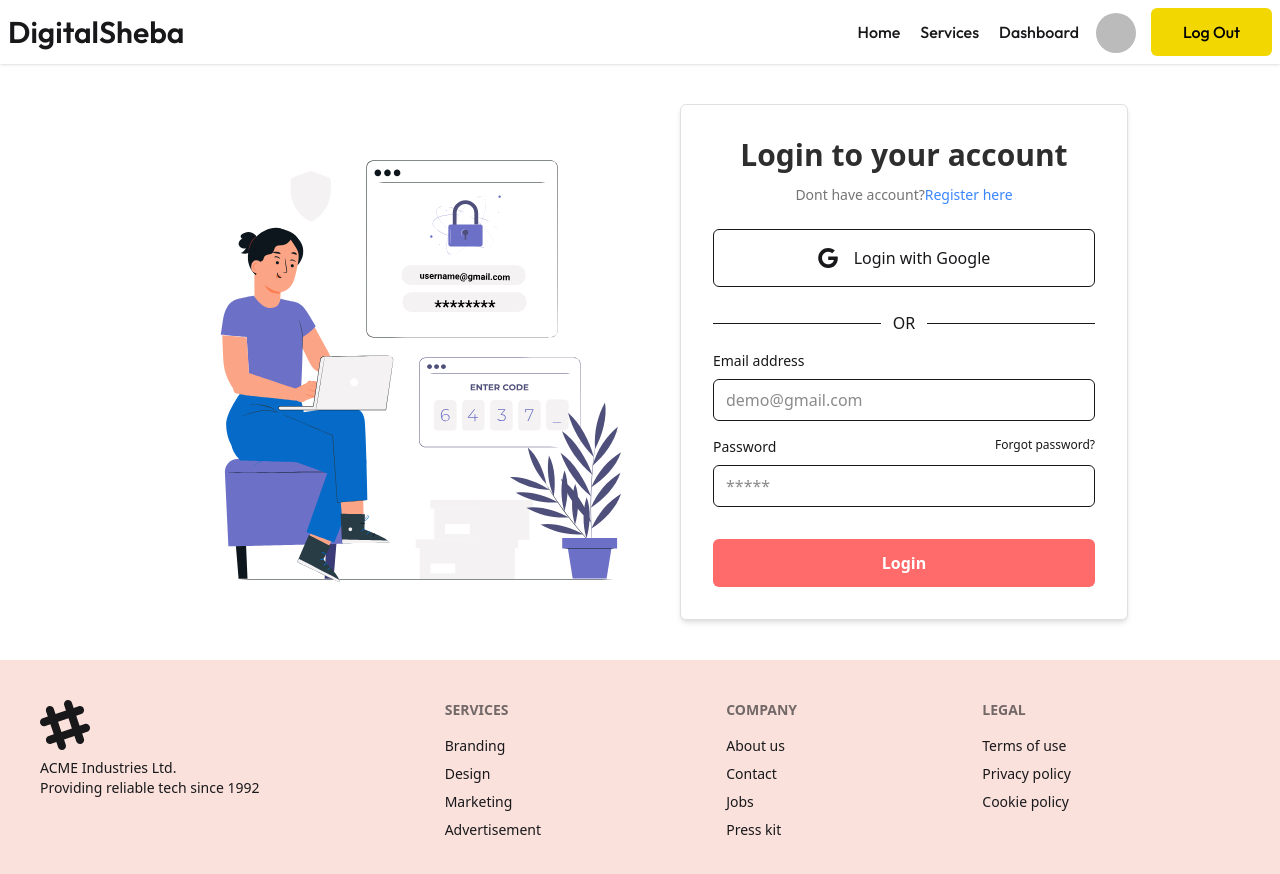
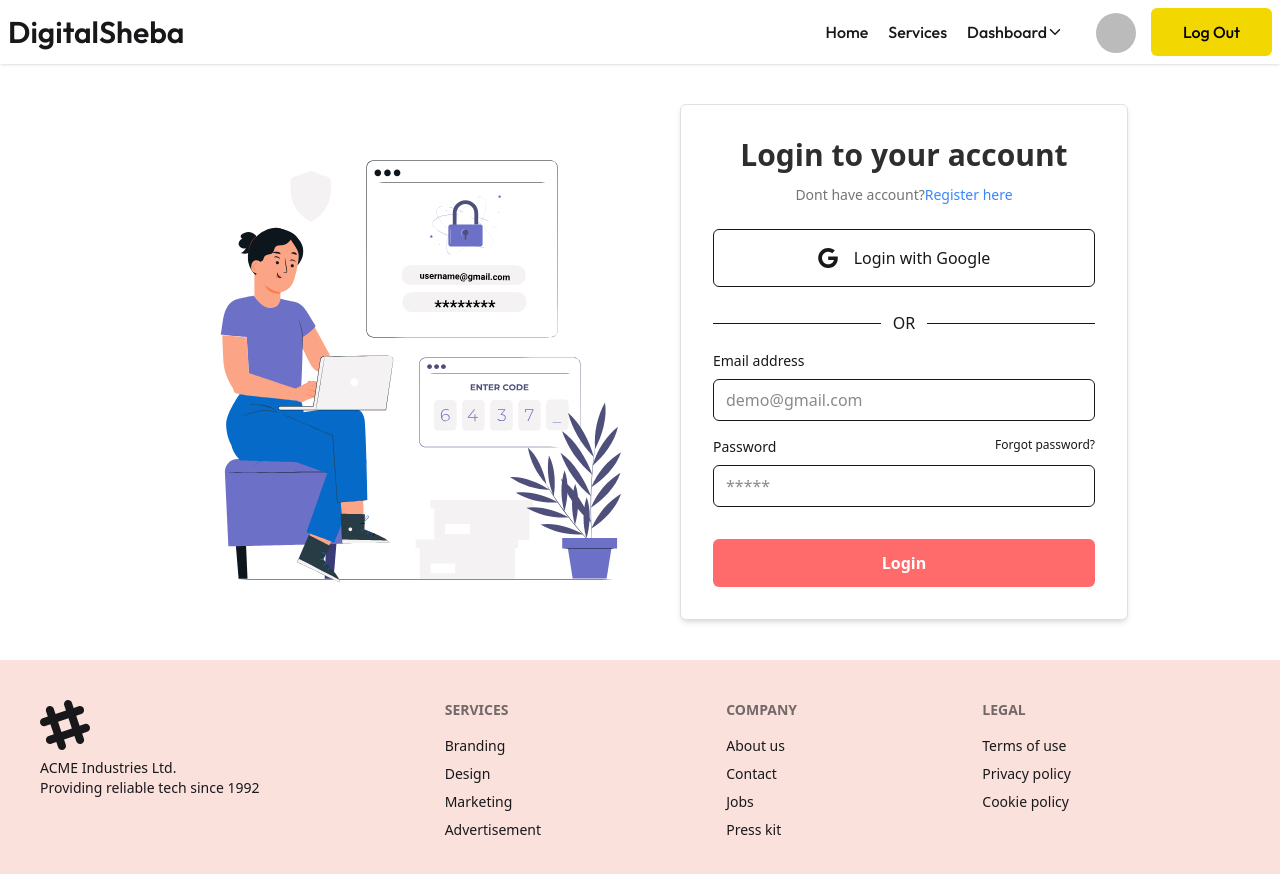
Before and after one commit to abdullahjim29/digital-sheba-client, a React (Vite) app: page /login in a window 1280 px wide. Shown: the top 874 px of the page. Built offline with nearby package versions, Linux system fonts and the light colour scheme; no server answers; sample sign-in values are in the browser's storage; a web font is replaced by a local one.

Commit message:
modify navbar

```diff
--- a/src/components/Navbar.jsx
+++ b/src/components/Navbar.jsx
@@ -1,8 +1,12 @@
 import { Link, NavLink } from "react-router-dom";
 import UseAuth from "../hooks/useAuth";
+import { IoIosArrowDown, IoIosArrowUp } from "react-icons/io";
+import { useRef, useState } from "react";
 
 const Navbar = () => {
   const { user, logOutUser } = UseAuth();
+  const [showDropDown, setShowDropDown] = useState(false);
+  const timeOutRef = useRef(null);
 
   const handleLogOutUser = () => {
     logOutUser()
@@ -11,10 +15,13 @@
   };
 
   const dropNav = () => {
-    document.querySelector("#dropDown").className = "block";
+    clearTimeout(timeOutRef.current);
+    setShowDropDown(true);
   };
   const hiddenDropDown = () => {
-    document.querySelector("#dropDown").className = "hidden";
+    timeOutRef.current = setTimeout(() => {
+      setShowDropDown(false);
+    }, 1000);
   };
 
   const navLinks = (
@@ -30,16 +37,16 @@
 
   const navlinks2 = (
     <>
-      <li>
+      <li className="drop">
         <NavLink to={"/add-service"}>Add Service</NavLink>
       </li>
-      <li>
+      <li className="drop">
         <NavLink to={"/manage-services"}>Manage Service</NavLink>
       </li>
-      <li>
+      <li className="drop">
         <NavLink to={"/booked/services"}>Booked-Services</NavLink>
       </li>
-      <li>
+      <li className="drop">
         <NavLink to={"/service-to-do"}>Service-To-Do</NavLink>
       </li>
     </>
@@ -69,7 +76,7 @@
             </div>
             <ul
               tabIndex={0}
-              className="menu menu-sm dropdown-content bg-[#ffedeb] rounded-box z-1 mt-3 w-52 p-2 shadow"
+              className="menu menu-sm dropdown-content bg-[#F4F6F0] rounded-box z-1 mt-3 w-52 p-2 shadow"
             >
               {user && (
                 <div
@@ -88,17 +95,19 @@
               )}
               {navLinks}
               {user && (
+
                 <ul className="menu menu-horizontal px-1 text-[1.1rem]">
-                  <li className="">
+                  <li>
                     <details>
                       <summary>Dashboard</summary>
-                      <ul className="bg-[#ffedeb] rounded-t-none p-2 w-48 text-[1.1rem]">
+                      <ul className="bg-[#f1fae1] rounded-t-none p-2 w-48">
                         {navlinks2}
                       </ul>
                     </details>
                   </li>
                 </ul>
               )}
+
             </ul>
           </div>
           <Link to={"/"} className="text-3xl font-semibold">
@@ -108,31 +117,24 @@
 
         {/* menu for large devices */}
         <div className="navbar-end space-x-4">
-          {/* <div className="navbar-center hidden lg:flex">
-            <ul className="menu menu-horizontal px-1 text-[16px]">
-              {navLinks}
-            </ul>
-            {user && (
-              <ul onMouseEnter={dropNav} className="menu menu-horizontal px-1">
-                <li>
-                  <details>
-                    <summary>Dashboard</summary>
-                    <ul id="dropDown" className="bg-[#ffedeb] rounded-t-none p-2 w-40">
-                      {navlinks2}
-                    </ul>
-                  </details>
-                </li>
-              </ul>
-            )}
-          </div> */}
-
-          <div>
+          <div className="hidden lg:block">
             <ul className="flex gap-5">
               {navLinks}
               {user && (
-                <li onMouseEnter={dropNav} onMouseLeave={hiddenDropDown}>
-                  Dashboard
-                  <ul id="dropDown" className="hidden">
+                <li
+                  className="flex items-center cursor-pointer space-x-4"
+                  onMouseEnter={dropNav}
+                  onMouseLeave={hiddenDropDown}
+                >
+                  Dashboard {showDropDown ? <IoIosArrowUp/>  : <IoIosArrowDown />}
+                  <ul
+                    className={`absolute right-60 z-50 w-48 border border-[#3CA200] bg-[#F4F6F0] rounded-2xl px-5 py-10 space-y-2 transition-all duration-500 ease-in-out
+              ${
+                showDropDown
+                  ? "top-14 opacity-100 pointer-events-auto"
+                  : "-top-20 opacity-0 pointer-events-none"
+              }`}
+                  >
                     {navlinks2}
                   </ul>
                 </li>
--- a/src/index.css
+++ b/src/index.css
@@ -18,3 +18,7 @@
     color: #3CA200;
     font-weight: 700;
 }
+
+.drop:hover{
+    color: #3CA200;
+}
```
